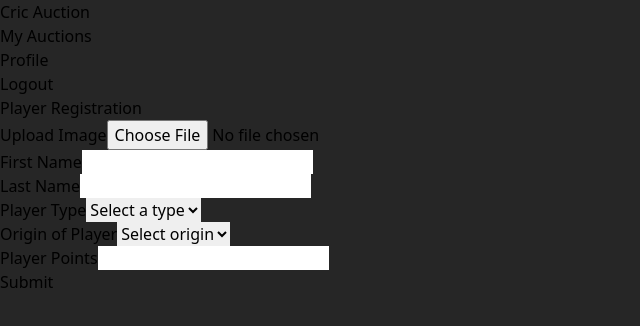
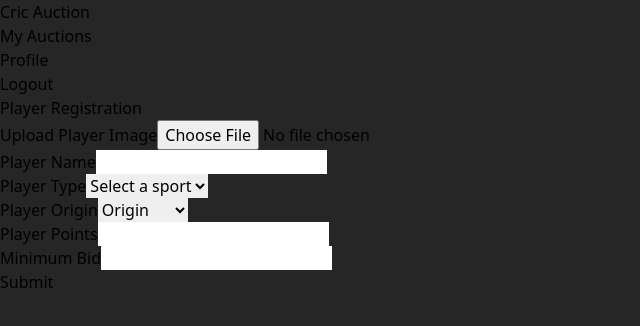
Before and after one commit to yogesh-bhandare/Cric-Auction, a React (Vite) app in the folder client/: page /auction/players/add in a window 1280 px wide. Shown: the top 326 px of the page, without its empty margins (0-640 px from the left). Built offline with nearby package versions, Linux system fonts and the light colour scheme.

Commit message:
Fetching Data from backend

```diff
--- a/client/src/Dashboard/Auction.jsx
+++ b/client/src/Dashboard/Auction.jsx
@@ -30,7 +30,7 @@ const Auction = () => {
       <div className="w-full md:ml-[16vw] p-8 bg-[#262626] text-white min-h-screen pt-24">
         <form onSubmit={handleSubmit(onSubmit)} className="bg-[#262626] p-6 rounded-lg shadow-md">
           <h2 className="text-2xl font-bold mb-6 text-center">Auction Registration</h2>
-          <div className="mb-4">
+          {/* <div className="mb-4">
             <label className="block text-white text-sm font-bold mb-2" htmlFor="image">
               Upload Image
             </label>
@@ -43,7 +43,7 @@ const Auction = () => {
               }`}
             />
             {errors.image && <p className="text-red-500 text-xs italic">Image is required.</p>}
-          </div>
+          </div> */}
 
           <div className="flex flex-wrap -mx-3 mb-4">
             <div className="w-full md:w-1/2 px-3 mb-6 md:mb-0">
--- a/client/src/Dashboard/PlayerForm.jsx
+++ b/client/src/Dashboard/PlayerForm.jsx
@@ -1,136 +1,141 @@
 import React, { useState } from "react";
 import DashboardSide from "../Components/DashboardSide";
-import { NavLink } from "react-router-dom";
+import { useForm } from "react-hook-form";
+import AxiosInstance from "../Axios";
 
 const PlayerForm = () => {
-  const [formData, setFormData] = useState({
-    image: null,
-    firstName: '',
-    lastName: '',
-    playerType: '',
-    origin: '',
-    playerPoints: '',
-  });
+  const { register, handleSubmit, formState: { errors } } = useForm();
 
-  const handleChange = (e) => {
-    const { name, value, files } = e.target;
-    if (name === 'image') {
-      setFormData({ ...formData, [name]: files[0] });
-    } else {
-      setFormData({ ...formData, [name]: value });
-    }
-  };
+  const onSubmit = async (data) => {
+    console.log(data);
 
-  const handleSubmit = (e) => {
-    e.preventDefault();
-    // handle form submission
-    console.log(formData);
+
+    AxiosInstance.post(`players/`,{
+      // player_image:image,
+      player_name: data.name,
+      player_type: data.player_type,
+      origin: data.origin,
+      base_price: data.minimumBid,
+      player_points: data.player_points,
+    })
   };
 
   return (
-    <div className="flex h-screen bg-[#262626]">
+    <div className="flex">
       <DashboardSide />
-      <div className="w-full md:ml-[16vw] mt-10 p-8">
-        <div className="bg-[#262626] p-6 rounded-lg shadow-md">
-          <form onSubmit={handleSubmit}>
-            <h2 className="text-2xl text-white font-bold mb-6 text-center">Player Registration</h2>
-
+      <div className="w-full md:ml-[16vw] p-8 bg-[#262626] text-white min-h-screen pt-24">
+        <form onSubmit={handleSubmit(onSubmit)} className="bg-[#262626] p-6 rounded-lg shadow-md">
+          <h2 className="text-2xl font-bold mb-6 text-center">Player Registration</h2>
           <div className="mb-4">
             <label className="block text-white text-sm font-bold mb-2" htmlFor="image">
-                Upload Image
+              Upload Player Image
             </label>
             <input
               type="file"
-                name="image"
+              {...register("image", { required: true })}
               accept="image/*"
-                onChange={handleChange}
-                className="shadow appearance-none border rounded w-full py-2 bg-white px-3 leading-tight focus:outline-none focus:shadow-outline"
+              className={`shadow appearance-none border rounded w-full py-2 bg-white px-3 text-black leading-tight focus:outline-none focus:shadow-outline ${
+                errors.image ? "border-red-500" : ""
+              }`}
             />
+            {errors.image && <p className="text-red-500 text-xs italic">Image is required.</p>}
           </div>
 
-            <div className="mb-4">
-              <label className="block text-white text-sm font-bold mb-2" htmlFor="firstName">
-                First Name
+          <div className="flex flex-wrap -mx-3 mb-4">
+            <div className="w-full md:w-1/2 px-3 mb-6 md:mb-0">
+              <label className="block text-white text-sm font-bold mb-2" htmlFor="name">
+                Player Name
               </label>
               <input
                 type="text"
-                name="firstName"
-                value={formData.firstName}
-                onChange={handleChange}
-                className="shadow appearance-none border rounded w-full py-2 px-3  leading-tight focus:outline-none focus:shadow-outline"
+                {...register("name", { required: true })}
+                className={`shadow appearance-none border rounded w-full py-2 px-3 text-black leading-tight focus:outline-none focus:shadow-outline ${
+                  errors.name ? "border-red-500" : ""
+                }`}
               />
+              {errors.name && <p className="text-red-500 text-xs italic">Name is required.</p>}
             </div>
 
-            <div className="mb-4">
-              <label className="block text-white text-sm font-bold mb-2" htmlFor="lastName">
-                Last Name
-              </label>
-              <input
-                type="text"
-                name="lastName"
-                value={formData.lastName}
-                onChange={handleChange}
-                className="shadow appearance-none border rounded w-full py-2 px-3  leading-tight focus:outline-none focus:shadow-outline"
-              />
           </div>
 
-            <div className="mb-4">
-              <label className="block text-white text-sm font-bold mb-2" htmlFor="playerType">
+          <div className="flex flex-wrap -mx-3 mb-4">
+            <div className="w-full md:w-1/2 px-3 mb-6 md:mb-0">
+              <label className="block text-white text-sm font-bold mb-2" htmlFor="player_type">
                 Player Type
               </label>
               <select
-                name="playerType"
-                value={formData.playerType}
-                onChange={handleChange}
-                className="shadow appearance-none border bg-white rounded w-full py-2 px-3  leading-tight focus:outline-none focus:shadow-outline"
+                {...register("player_type", { required: true })}
+                className={`shadow appearance-none border bg-white rounded w-full py-2 px-3 text-black leading-tight focus:outline-none focus:shadow-outline ${
+                  errors.player_type ? "border-red-500" : ""
+                }`}
               >
-                <option value="">Select a type</option>
-                <option value="allrounder">Allrounder</option>
-                <option value="batsman">Batsman</option>
-                <option value="bowler">Bowler</option>
+                <option value="">Select a sport</option>
+                <option value="All Rounder">All Rounder</option>
+                <option value="BatsMan">BatsMan</option>
+                <option value="Bowler">Bowler</option>
               </select>
+              {errors.player_type && <p className="text-red-500 text-xs italic">Player type is required.</p>}
             </div>
 
-            <div className="mb-4">
+            <div className="w-full md:w-1/2 px-3 mb-6 md:mb-0">
               <label className="block text-white text-sm font-bold mb-2" htmlFor="origin">
-                Origin of Player
+                Player Origin
               </label>
               <select
-                name="origin"
-                value={formData.origin}
-                onChange={handleChange}
-                className="shadow appearance-none border bg-white rounded w-full py-2 px-3  leading-tight focus:outline-none focus:shadow-outline"
+                {...register("origin", { required: true })}
+                className={`shadow appearance-none border bg-white rounded w-full py-2 px-3 text-black leading-tight focus:outline-none focus:shadow-outline ${
+                  errors.origin ? "border-red-500" : ""
+                }`}
               >
-                <option value="">Select origin</option>
-                <option value="overseas">Overseas</option>
-                <option value="native">Native</option>
+                <option value="">Origin</option>
+                <option value="Indian">Indian</option>
+                <option value="Overseas">Overseas</option>
               </select>
+              {errors.origin && <p className="text-red-500 text-xs italic">Player Origin is required.</p>}
             </div>
 
-            <div className="mb-4">
-              <label className="block text-white text-sm font-bold mb-2" htmlFor="playerPoints">
+
+            <div className="w-full md:w-1/2 px-3">
+              <label className="block text-white text-sm font-bold mb-2" htmlFor="player_points">
                 Player Points
               </label>
               <input
                 type="number"
-                name="playerPoints"
-                value={formData.playerPoints}
-                onChange={handleChange}
-                className="shadow appearance-none border rounded w-full py-2 px-3  leading-tight focus:outline-none focus:shadow-outline"
+                {...register("player_points", { required: true })}
+                className={`shadow appearance-none border rounded w-full py-2 px-3 text-black leading-tight focus:outline-none focus:shadow-outline ${
+                  errors.player_points ? "border-red-500" : ""
+                }`}
               />
+              {errors.player_points && <p className="text-red-500 text-xs italic">Points per team is required.</p>}
+            </div>
+          </div>
+
+          <div className="flex flex-wrap -mx-3 mb-4">
+            <div className="w-full md:w-1/2 px-3 mb-6 md:mb-0">
+              <label className="block text-white text-sm font-bold mb-2" htmlFor="minimumBid">
+                Minimum Bid
+              </label>
+              <input
+                type="number"
+                {...register("minimumBid", { required: true })}
+                className={`shadow appearance-none border rounded w-full py-2 px-3 text-black leading-tight focus:outline-none focus:shadow-outline ${
+                  errors.minimumBid ? "border-red-500" : ""
+                }`}
+              />
+              {errors.minimumBid && <p className="text-red-500 text-xs italic">Minimum bid is required.</p>}
+            </div>
+
           </div>
 
           <div className="flex items-center justify-between">
-              <NavLink
-                to={"/auction/lists"}
+            <button
               type="submit"
               className="bg-blue-500 hover:bg-blue-700 text-white font-bold py-2 px-4 rounded focus:outline-none focus:shadow-outline"
             >
               Submit
-              </NavLink>
+            </button>
           </div>
         </form>
-        </div>
       </div>
     </div>
   );
```
Also changed, not shown: client/src/Dashboard/MyAuctions.jsx (+43 -66 lines). Lines whose indentation alone changed are shown as unchanged.
